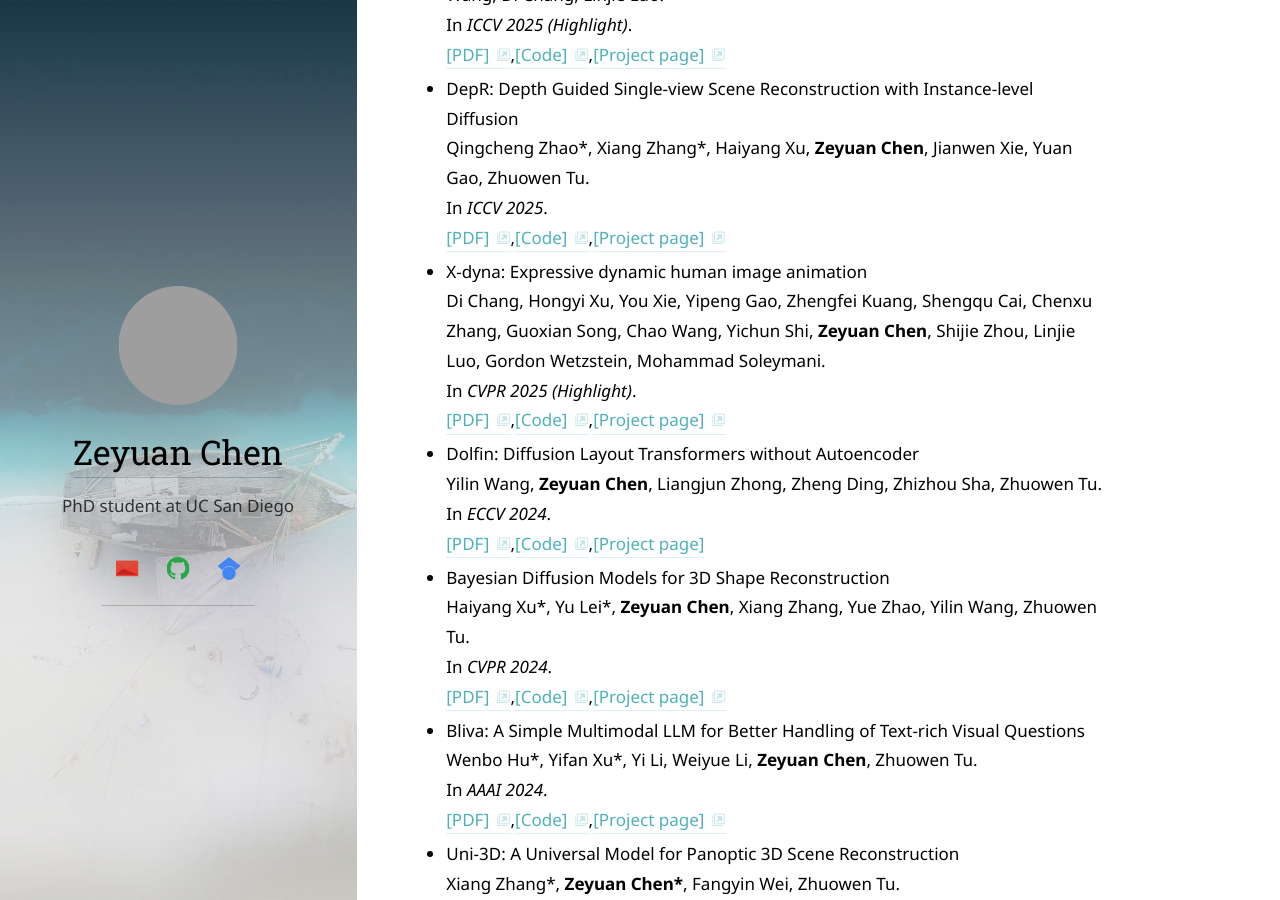
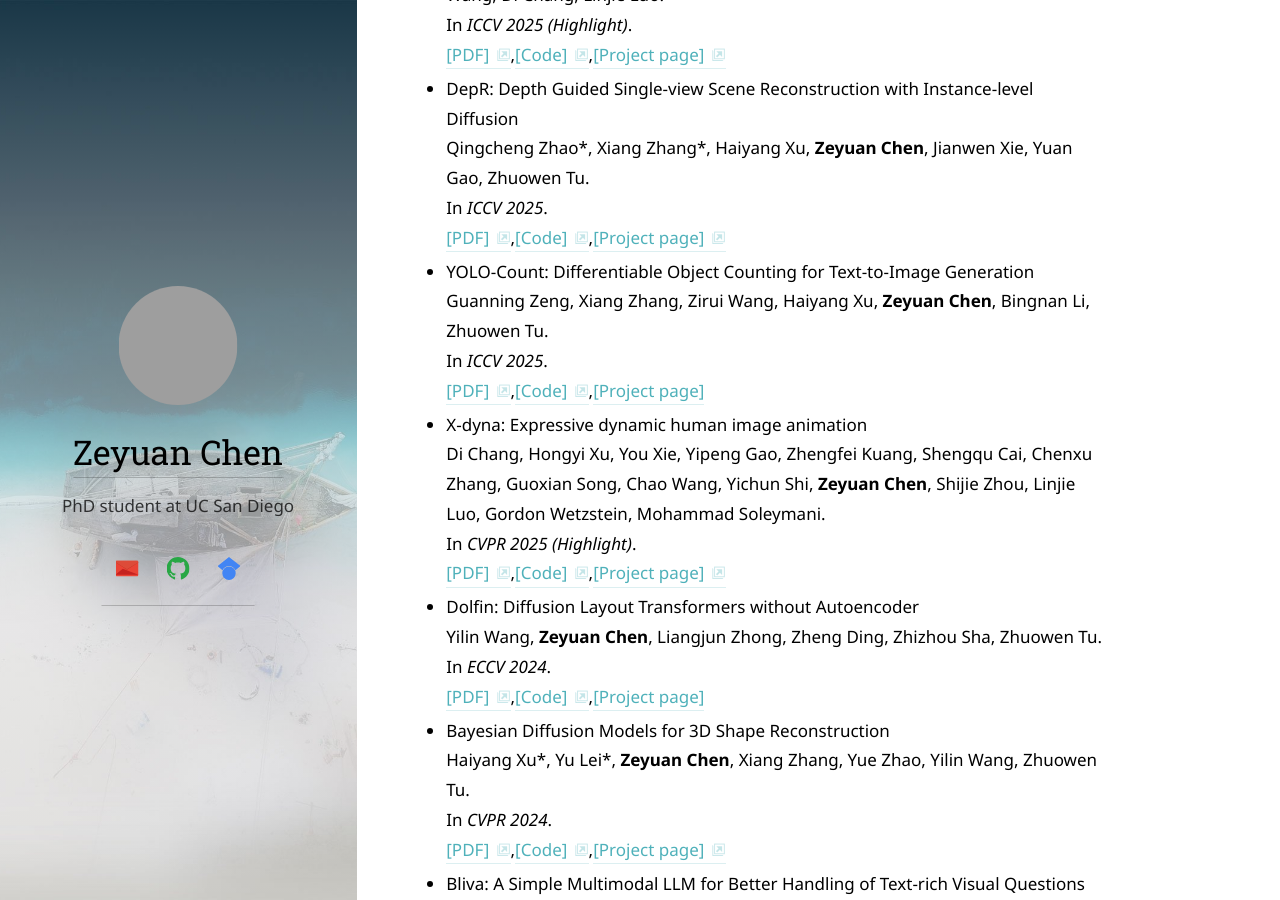
Before and after one commit to zychen-ustc/zychen-ustc.github.io, a Jekyll site: the page built from index.md, in a window 1280 px wide and 900 px high, scrolled down 840 px. Built offline with Jekyll 4.4.1, drawn with Linux system fonts in a browser that asks for light colours; some web fonts are replaced; grey boxes are pictures that could not be loaded.

Commit message:
Update papers.yml

```diff
--- a/_data/papers.yml
+++ b/_data/papers.yml
@@ -32,6 +32,16 @@ papers:
     venue: conference
     selected: yes
     project-url: https://mlpc-ucsd.github.io/DepR/
+  - layout: paper
+    paper-type: inproceedings
+    year: 2025
+    title: "YOLO-Count: Differentiable Object Counting for Text-to-Image Generation"
+    authors: Guanning Zeng, Xiang Zhang, Zirui Wang, Haiyang Xu, <b>Zeyuan Chen</b>, Bingnan Li, Zhuowen Tu
+    booktitle: "ICCV 2025"
+    code-url: https://github.com/mlpc-ucsd/
+    pdf-url: https://github.com/mlpc-ucsd/
+    venue: conference
+    selected: yes
   - layout: paper
     paper-type: inproceedings
     year: 2025
```
